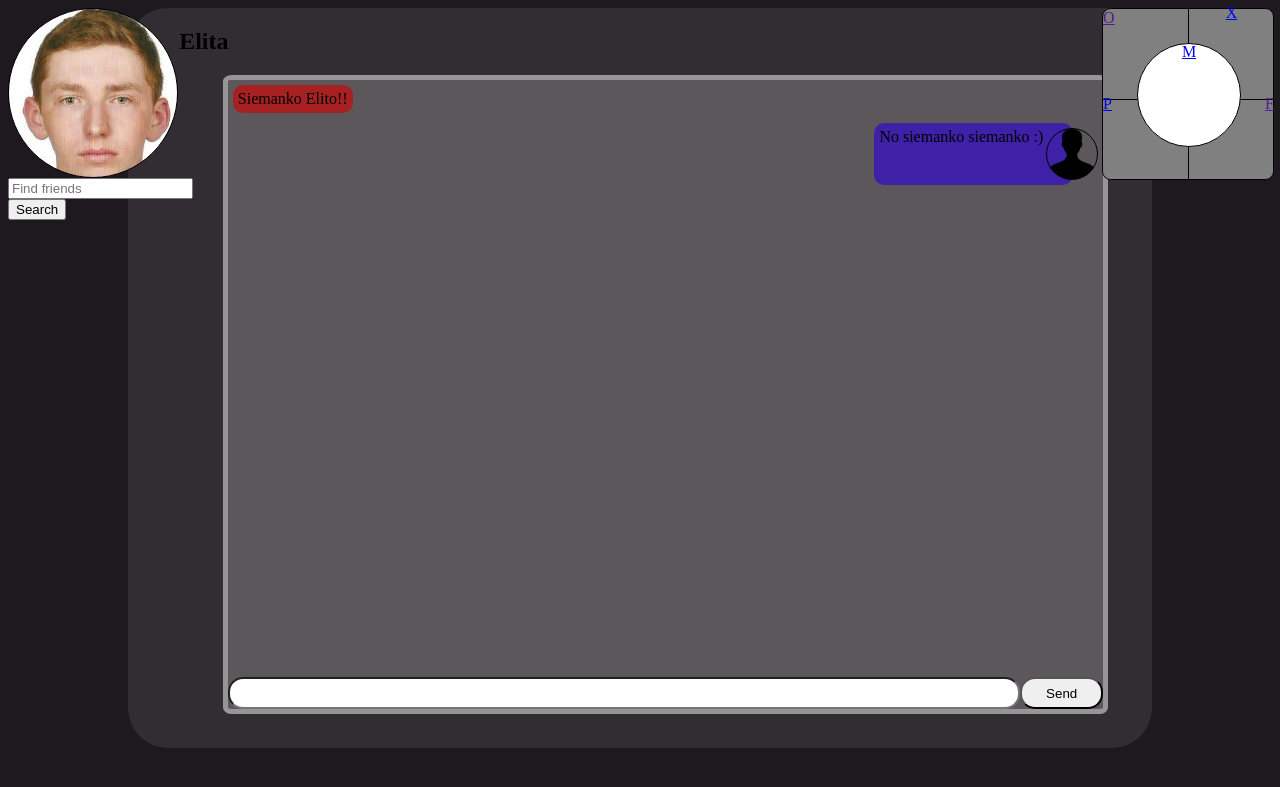
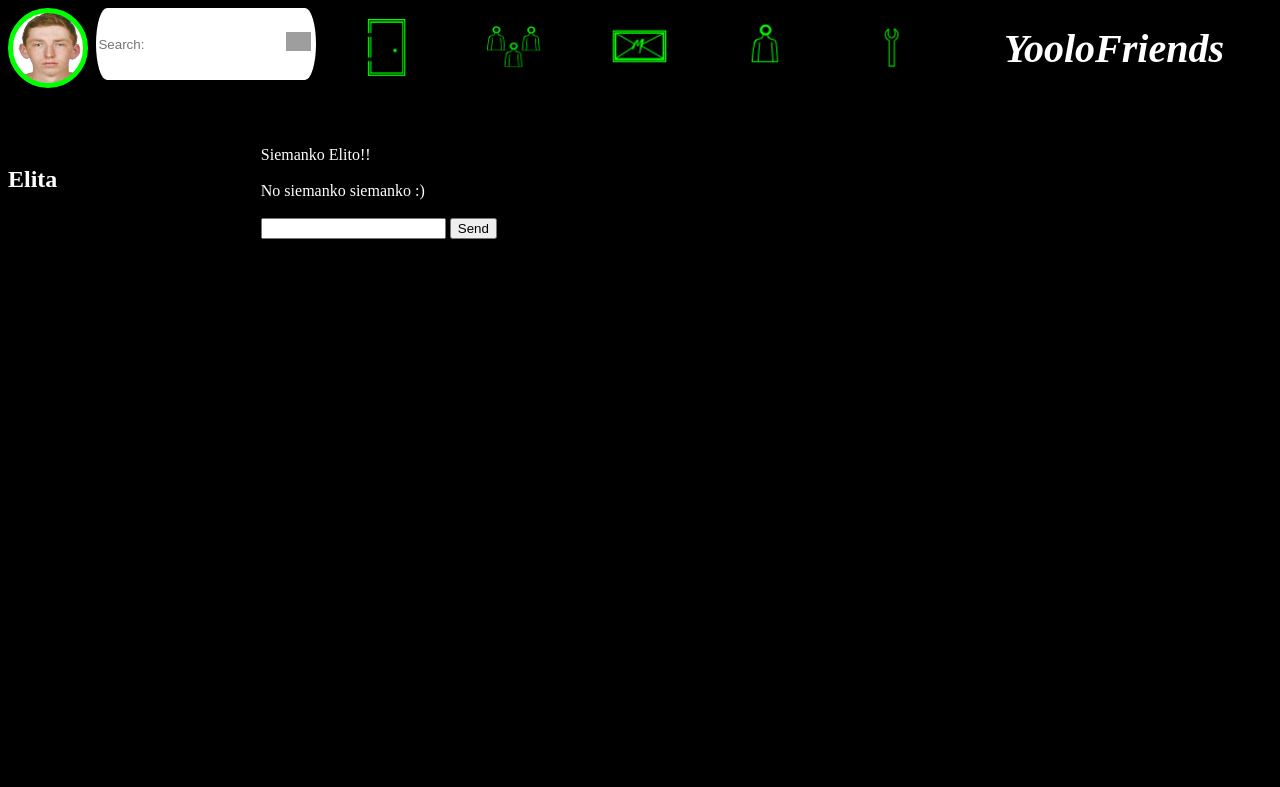
Before and after one commit to PatRix9811/social_media_project, a Django app: a page that uses accounts/templates/accounts/user_messages.html in a window 1280 px wide. Shown: the top 787 px of the page. Run offline with Django 3.2, Linux system fonts and the light colour scheme; a user stored in the database is signed in; data comes from the database, SQL or seed files in the repository; both versions use the stored data as it was after the commit; grey boxes are pictures that could not be loaded.

Commit message:
New Design

```diff
--- a/accounts/forms.py
+++ b/accounts/forms.py
@@ -1,5 +1,5 @@
 from django import forms
 
 class LoginForm(forms.Form):
-	username = forms.CharField(label= 'Username')
+	username = forms.CharField(label= 'Username',)
 	password = forms.CharField(label= 'Password', widget = forms.PasswordInput)
--- a/accounts/static/accounts/conversations.css
+++ b/accounts/static/accounts/conversations.css
@@ -1,119 +1,68 @@
-#conv_container{
-	width: 90%;
-	height: 85%;
-	background-color: rgba(300,300,300,0.2);
-	margin: auto;
-	border: 5px solid rgb(150,150,150);
-	border-radius: 1%;
+.conv{
+	width:100%;
+	grid-column: 2;
+	background-color: rgb(41,41,41);
+	margin:2%;
+	border-radius: 2% / 25%;
+	display:grid;
+	grid-template-columns: 45px auto auto;
+	grid-template-rows:45px auto auto;
 }
 
-.conv_bar{
-	height: 7.5%;
-	border-bottom: 3px solid rgb(150,150,150);
-	font-size: 25px;
-	display: grid;
-	grid-template-columns:1fr 19fr;
-
+.conv a{
+	text-decoration: none;
+	color: white;
 }
 
-.conv_check{
-	grid-area:1/1;
-	border-right: 3px dotted rgb(150,150,150);
-	text-align: center;
-	padding-top:10%;
-
+.conv-image{
+	width:45px;
+	height:45px;
+	grid-column: 1;
+	grid-row:1;
+	border:5px solid rgb(41,41,41);
+	border-radius: 100%;
+	position: relative;
+	left: -15px;
+	top: -15px;
+	background-size: 100%;
+	background-repeat: no-repeat;
 }
 
-.conv_name{
-	grid-area:1/2;
-	padding:3px;
-	color: rgb(50,50,100);
-	display:grid;
-	grid-template-columns:auto auto;
+.conv-name{
+	grid-column: 2;
+	grid-row:1;
+	font-family:"Calibri";
+	font-style: italic;
+	font-weight: bold;
+	font-size:17px;
 }
 
-#conv_picture{
-	grid-area:1/1;
-	margin:0px;
+.conv-content{
+	grid-column: 2 / 4;
+	grid-row:2;
+	padding-right: 10%;
+	font-family:"Calibri";
+	font-style: italic;
+	font-weight: bold;
+	font-size:15px;
 }
 
-#conv_title{
-	grid-area:1/2;
+.my-mess{
+	text-align: right;
 }
 
-.conv_bar:hover{
-	background-color: rgba(300,300,300,0.4);
+.not-my-mess{
+	text-align: left;
 }
 
-.conv_bar:hover > .conv_check{
-	border-right: 3px dotted rgb(50,50,50);
+.conv-date{
+	grid-column: 3;
+	grid-row:3;
+	padding-right: 10%;
+	text-align: right;
+	color: rgb(127,127,127);
+	font-family:"Calibri";
+	font-style: italic;
+	font-weight: bold;
+	font-size:15px;
 }
-
-.conv_bar a{
-	text-decoration: none;
-}
-
-
-#messages_container{
-	width: 90%;
-	height: 85%;
-	background-color: rgba(300,300,300,0.2);
-	margin: auto;
-	border: 5px solid rgb(150,150,150);
-	border-radius: 1%;
-	display:grid;
-	grid-template-rows:19fr 1fr;
-}
-
-#messages{
-	grid-area:1/1;
-	position:relative;
-}
-
-#input_message{
-	grid-area:2/1;
-	display:grid;
-	grid-template-columns:19fr 2fr;
-}
-
-#new_message{
-	grid-area:1/1;
-	border-radius: 15px;
-	padding:5px;
-}
-
-#new_message_btn{
-	grid-area: 1/2;
-	border-radius:15px;
-}
-
-.my_message{
-	display: inline-block;
-	margin:5px;
-	padding:5px;
-	text-align: left;
-	background-color: rgba(200,10,10,0.7);
-	border-radius:10px;
-
-}
-
-.other_message{
-	display:grid;
-	grid-template-columns:auto 25px;
-	position:absolute;
-	margin:5px;
-	right:25px;
-	padding:5px;
-	background-color: rgba(50,10,200,0.7);
-	border-radius:10px;
-}
-
-#picture{
-	grid-area:1/2;
-	margin-left:3px;
-	height:50px;
-	width:50px;
-	background-size:100%;
-	border-radius:100%;
-	border:1px solid black;
-}
--- a/accounts/static/accounts/main_user_page.css
+++ b/accounts/static/accounts/main_user_page.css
@@ -1,87 +1,117 @@
 body{
-	background-color: rgb(30,25,30);
+	background-color: black;
+	color: white;
 }
 
-.grid-container{
-	height:740px;
-	display: grid;
-	grid-template-columns:120px 50px 10fr 50px 120px;
-	grid-template-rows: 170px 2fr 1fr;
+#container{
+	display:grid;
+	grid-template-rows: auto auto;
 }
 
-.main-content{
-	grid-area:1/2/5/5;
-	background-color: rgb(50,45,50);
-	text-align:left;
-	padding-left:5%;
-	border-radius:40px;
+/* All in up-bar */
+#up-bar{
+	height:75px;
+	grid-row: 1;
+	display:grid;
+	grid-template-columns:5% 20% auto 25%;
 }
 
-.profile-image{
-	background-size:100%;
-	grid-area:1/1/1/3;
-	border: solid black 1px;
+#photo{
+	background-size:70px 70px;
+	grid-column: 1;
+	width:70px;
+	height:70px;
 	border-radius: 100%;
-	border:1px solid black;
+	background-repeat: no-repeat;
+	border: 5px solid rgb(0,255,0);
 }
 
-.btn1{
+#search-input{
+	grid-column:2;
+	position: relative;
+	width:auto;
+}
+#search{
+	border:none ;
+	background:#fff;
+	display:block;
+	box-sizing: border-box;
+	height:90%;
+	width:87%;
+	margin-left:10%;
+	border-radius: 5% / 50%;
+}
+
+#search-input img {
+	width:25px;
+	position: absolute;
+	top: 30%;
+	right: 5%;
+}
+
+#menu{
+	grid-column: 3;
+	display:grid;
+	grid-template-columns: auto auto auto auto auto;
+}
+
+.menu-button{
 	width:100%;
 	height:100%;
-	grid-area: 1/4/2/6;
-	background-color:gray;
-	display:grid;
-	grid-template-columns: auto auto;
-	grid-template-rows: auto auto;
-	border-radius: 5%;
-	border:solid black 1px;
+	background-size:50%;
+	background-repeat: no-repeat;
+	background-position:center;
+	transition:0.2s;
 }
 
-.square-button{
-	width:100%;
-	height:100%;
+.menu-button:hover{
+	border-bottom: -3px solid rgb(0,255,0);
+	box-shadow: inset 0 0 10px rgb(0,255,0),inset 0 0 10px rgb(0,255,0),inset 0 0 10px rgb(0,255,0),inset 0 0 10px rgb(0,255,0);
+	/* transition-delay: 1s; */
 }
 
-#circle-button{
-	margin:20%;
-	width:60%;
-	height:60%;
-	border-radius:100%;
-	border:1px solid;
-	grid-area:1/1/3/3;
-	background-color:white;
-	text-align: center;
-	line-height:100%;
+div#exit.menu-button{
+	grid-column: 1;
+	background-image: url("/media/icons/door.png");
 }
 
-#btn-options{
-	grid-area:1/1/2/2;
-	border-bottom: solid black 1px;
-	border-right: solid black 1px;
-	margin-top:auto;
-	margin-bottom:auto;
+div#friends.menu-button{
+	grid-column: 2;
+	background-image: url("/media/icons/peoples.png");
 }
 
-#btn-logout{
-	grid-area:1/2/2/3;
-	border-bottom: solid black 1px;
-	border-left: solid black 1px;
-	line-height:50%;
-	text-align: center;
+div#messages.menu-button{
+	grid-column: 3;
+	background-image: url("/media/icons/messages.png");
 }
 
-#btn-profile{
-	grid-area:2/1/3/2;
-	border-top: solid black 1px;
-	border-right: solid black 1px;
-	line-height:50%;
+div#profile.menu-button{
+	grid-column: 4;
+	background-image: url("/media/icons/people.png");
 }
 
-#btn-friends{
-	grid-area:2/2/3/3;
-	border-top: solid black 1px;
-	border-left: solid black 1px;
-	line-height:50%;
-	text-align: right;
+div#options.menu-button{
+	grid-column: 5;
+	background-image: url("/media/icons/options.png");
+}
 
+#logo{
+	grid-column: 4;
+	text-align: center;
+	font-size: 40px;
+	font-family: "SimSun-ExtB";
+	font-style: italic;
+	font-weight: bold;
+	margin:auto;
 }
+
+/* All in content */
+
+#content{
+	grid-row:2;
+	width: 100%;
+	height:100%;
+	display:grid;
+	grid-template-columns: 20% auto 20%;
+	margin-top:5%;
+}
--- a/accounts/templates/accounts/loggedin_user_base.html
+++ b/accounts/templates/accounts/loggedin_user_base.html
@@ -8,23 +8,28 @@
 	<link href='{% static 'accounts/conversations.css' %}' rel='stylesheet' type='text/css'>
 </head>
 <body>
-	<div class=  'grid-container'>
-		<div class = 'main-content'>
-			{% block mian-content-block %}
-				<h2>Main Content Bolck</h2>
+	<script>
+		function click()
+		{
+			alert("Sorry. \nSearchin not avilable.");
+		}
+	</script>
+	<div id="container">
+		<div id="up-bar">
+			<div id="photo" style= 'background-image:url({{MEDIA_URL}}{{ profile_photo }})'></div>
+			<div id= "search-input"><input id="search" type="text" placeholder="Search:"><a href="javascript:click()"><img src="https://www.pikpng.com/pngl/m/333-3335603_loop-free-icon-loop-icon-clipart.png" alt="Loop Free Icon - Loop Icon Clipart@pikpng.com"/></a></div>
+			<div id="menu">
+				<a href="{% url 'logout' %}"><div class="menu-button" id="exit" ></div></a>
+				<div class="menu-button" id="friends"></div>
+				<a href="{% url 'conversations' %}"><div class="menu-button" id="messages"></div></a>
+				<a href="{% url 'user_home' %}"><div class="menu-button" id="profile"></div></a>
+				<div class="menu-button" id="options"></div>
+			</div>
+			<div id="logo">YooloFriends</div>
+		</div>
+		<div id="content">
+			{% block content %}
 			{% endblock %}
-		</div>
-		<div class = 'profile-image' style= 'background-image:url({{MEDIA_URL}}{{ profile_photo }})'></div>
-		<div id = 'search'>
-			<input id = 'search_field' type = 'text' placeholder = 'Find friends'><br>
-			<input id = 'search_btn' type = 'button' value = "Search" onclick = 'find_message()' >
-		</div>
-		<div class = 'btn1'>
-			<div class= 'square-button' id='btn-options'><a href =''>O</a></div>
-			<div class= 'square-button' id = 'btn-logout'><a href ='{% url 'logout'%}'>X</a></div>
-			<div class= 'square-button' id = 'btn-profile'><a href ='{% url 'user_home'%}'>P</a></div>
-			<div class= 'square-button' id = 'btn-friends'><a href =''>F</a></div>
-			<div id= 'circle-button' id = 'btn-message'><a href ='{% url 'conversations'%}'>M</a></div>
 		</div>
 	</div>
 </body>
--- a/accounts/templates/accounts/user_messages.html
+++ b/accounts/templates/accounts/user_messages.html
@@ -1,5 +1,5 @@
 {% extends 'accounts/loggedin_user_base.html' %}
-{% block mian-content-block %}
+{% block content %}
 	<h2>{{ conversation }}</h2>
 	<div id= 'messages_container'>
 		<div id = "messages">
```
Also changed, not shown: accounts/static/YooloFriends/home.css (added, +137 -0 lines), accounts/templates/accounts/user_conversations.html (+28 -14 lines), manage.py (added, +21 -0 lines), templates/home.html (+6 -3 lines), templates/login_page.html (+10 -8 lines), templates/register.html (+33 -6 lines), db.sqlite3 (added), media/icons/door.png (added), media/icons/messages.png (added), media/icons/options.png (added), media/icons/people.png (added), media/icons/peoples.png (added), media/profile_pictures/default.png, media/profile_pictures/default_IdoS9Vg.png.
